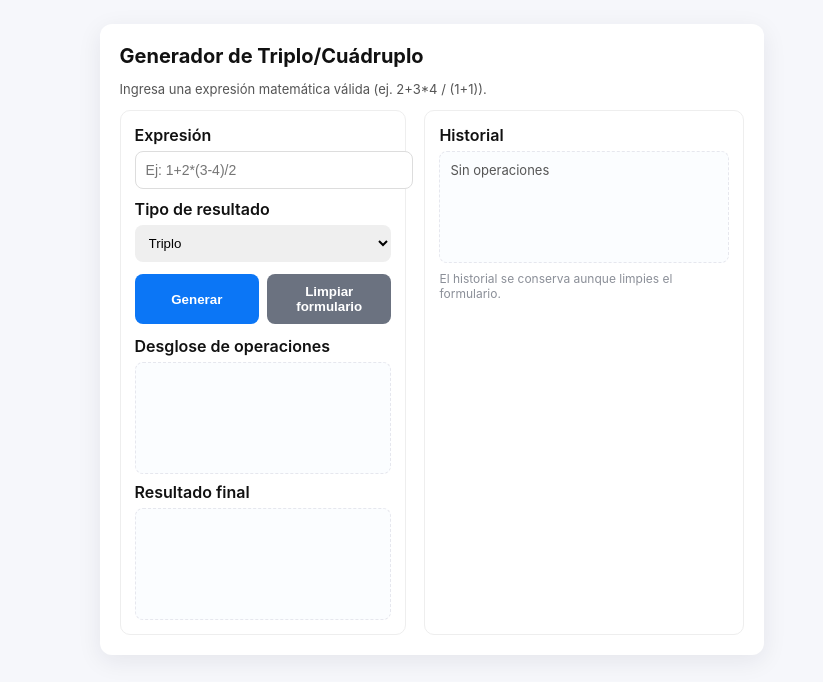
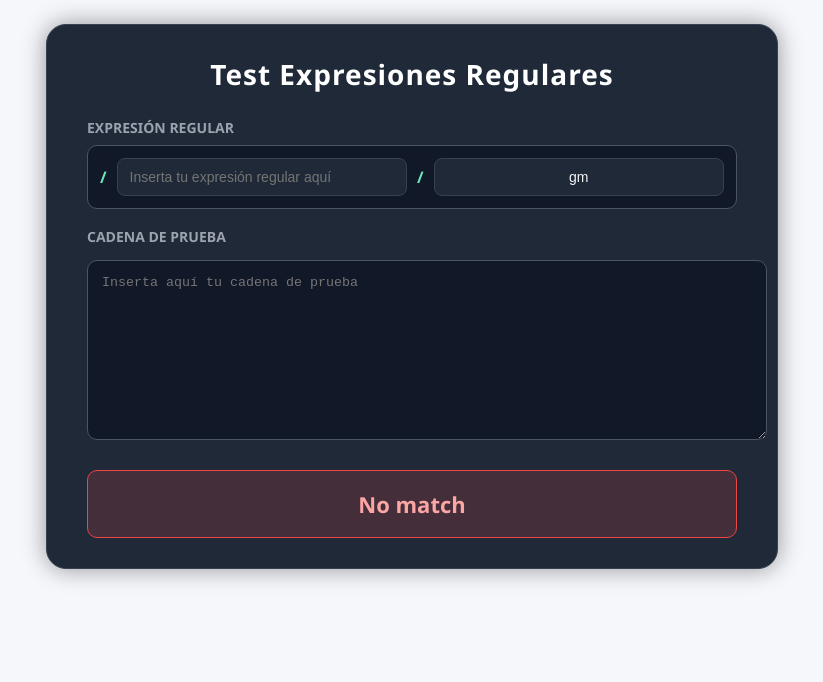
Before and after one commit to BolitadePapel09/generador_triplo, a website built with webpack: page dist/index.html in a window 1280 px wide. Shown: the whole page, without its empty margins (228-1051 px from the left). Built offline with nearby package versions, Linux system fonts and the light colour scheme; files whose address does not match are found by name.

Commit message:
Replace title and update HTML structure

```diff
--- a/dist/index.html
+++ b/dist/index.html
@@ -1 +1,147 @@
-<!doctype html><html lang="es"><head><meta charset="utf-8"/><meta name="viewport" content="width=device-width,initial-scale=1"/><title>Generador Triplo/Cuádruplo</title><script defer="defer" src="bundle.776e920c44f5c6833f78.js"></script></head><body><div id="app"></div></body></html>
+<!doctype html>
+<html lang="es">
+<head>
+  <meta charset="utf-8">
+  <meta name="viewport" content="width=device-width, initial-scale=1">
+  <title>Comprobador de Palíndromos</title>
+  <link rel="stylesheet" href="./main.css">
+<style>
+    body {
+    font-family: "Segoe UI", sans-serif;
+    background: linear-gradient(135deg, #121826, #29323c);
+    display: flex;
+    justify-content: center;
+    padding: 40px;
+    color: #e5e7eb;
+}
+
+.regex-wrapper {
+    width: 650px;
+    background: #1f2937;
+    padding: 30px 40px;
+    border-radius: 20px;
+    box-shadow: 0 0 25px rgba(0,0,0,0.4);
+    border: 1px solid #374151;
+}
+
+.title {
+    text-align: center;
+    font-size: 28px;
+    margin-bottom: 25px;
+    color: #ffffff;
+    font-weight: 700;
+    letter-spacing: 1px;
+}
+
+.label {
+    font-size: 14px;
+    font-weight: 600;
+    margin-top: 18px;
+    display: block;
+    color: #9ca3af;
+    text-transform: uppercase;
+}
+
+.regex-box {
+    margin-top: 8px;
+    display: flex;
+    align-items: center;
+    gap: 10px;
+    padding: 12px;
+    background: #111827;
+    border-radius: 10px;
+    border: 1px solid #4b5563;
+}
+
+.regex-box .slash {
+    font-weight: bold;
+    color: #6ee7b7;
+}
+
+.regex-box input[type="text"] {
+    flex: 1;
+    padding: 10px 12px;
+    border-radius: 8px;
+    border: 1px solid #374151;
+    background: #1f2937;
+    color: #f3f4f6;
+    transition: border-color 0.3s, box-shadow 0.3s;
+}
+
+.regex-box input[type="text"]:focus {
+    border-color: #10b981;
+    box-shadow: 0 0 0 2px rgba(16,185,129,0.4);
+    outline: none;
+}
+
+.flags {
+    width: 70px !important;
+    text-align: center;
+    text-transform: lowercase;
+}
+
+textarea {
+    width: 100%;
+    margin-top: 8px;
+    padding: 14px;
+    height: 150px;
+    resize: vertical;
+    border: 1px solid #4b5563;
+    border-radius: 10px;
+    background: #111827;
+    color: #f3f4f6;
+    transition: border-color 0.3s, box-shadow 0.3s;
+}
+
+textarea:focus {
+    border-color: #3b82f6;
+    box-shadow: 0 0 0 2px rgba(59,130,246,0.4);
+    outline: none;
+}
+
+.result {
+    margin-top: 25px;
+    padding: 18px;
+    font-size: 15px;
+    border-radius: 10px;
+    border: 1px solid #4b5563;
+    text-align: center;
+    font-weight: 600;
+}
+
+.result.ok {
+    background: rgba(16,185,129,0.15);
+    color: #6ee7b7;
+    border-color: #10b981;
+}
+
+.result.no {
+    background: rgba(239,68,68,0.18);
+    color: #fca5a5;
+    border-color: #ef4444;
+}
+
+</style>
+</head>
+<body>
+<div class="regex-wrapper">
+    <h1 class="title">Test Expresiones Regulares</h1>
+
+    <label class="label">Expresión Regular</label>
+    <div class="regex-box">
+        <span class="slash">/</span>
+        <input id="regexInput" type="text" placeholder="Inserta tu expresión regular aquí">
+        <span class="slash">/</span>
+        <input id="flagsInput" type="text" value="gm" class="flags">
+    </div>
+
+    <label class="label">Cadena de prueba</label>
+    <textarea id="testString" placeholder="Inserta aquí tu cadena de prueba"></textarea>
+
+    <div id="result" class="result no">No match</div>
+</div>
+
+
+  <script src="bundle.js"></script>
+</body>
+</html>
```
